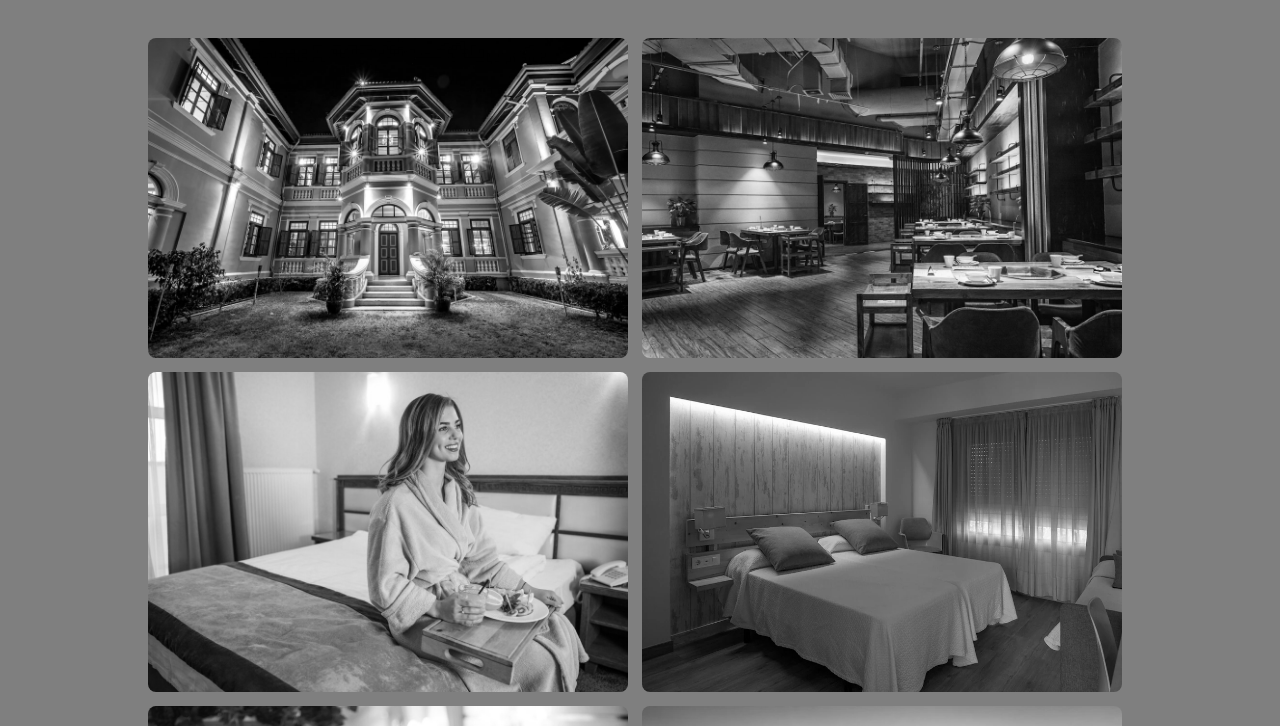
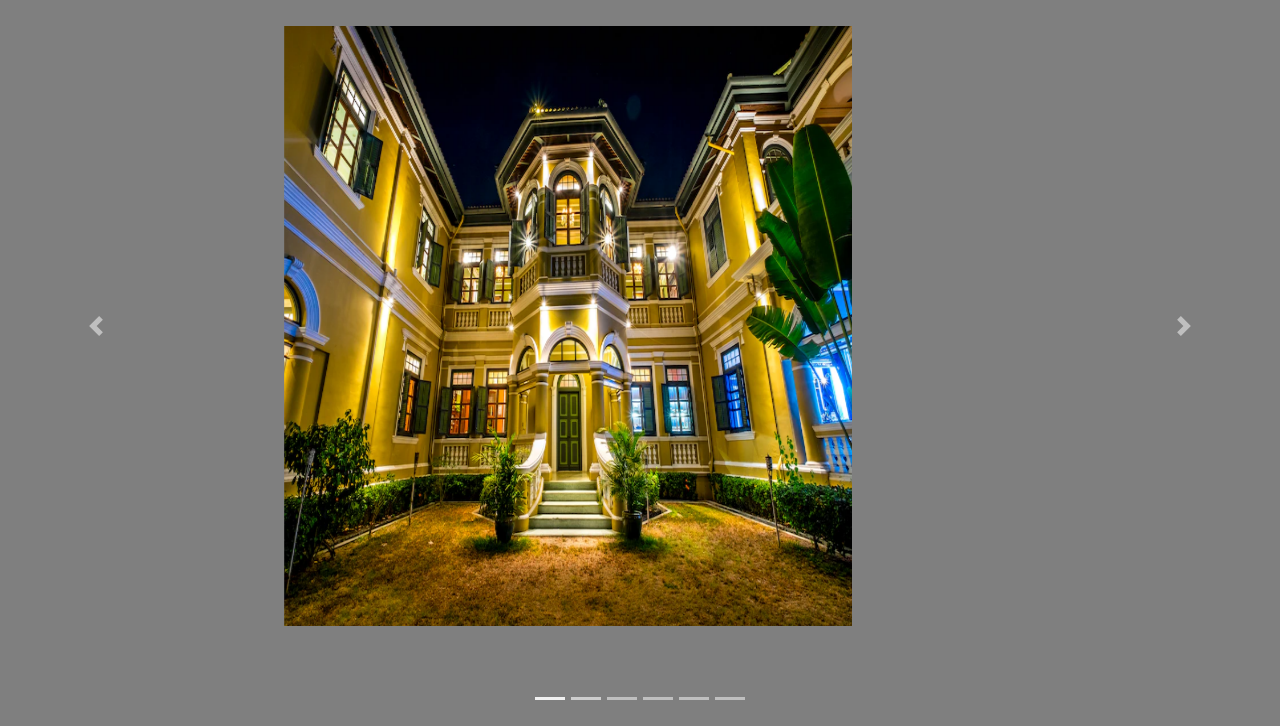
Before and after one commit to ydpatel0309/Hotel_MAX, a plain HTML site: page explor.html in a window 1280 px wide. Shown: the part 74-800 px from the top of the page. Drawn offline with nearby package versions, Linux system fonts and the light colour scheme.

Commit message:
Implemented a slideshow

```diff
--- a/explor.css
+++ b/explor.css
@@ -150,6 +150,14 @@ ul
     filter: grayscale(100%);
 
  }
+
+ .carousel-inner img {
+    width: 60%;
+    height: 100vh;
+    padding: 100px;
+
+
+  }
  footer{
     height: 40vh;
     background-color: #001861;
--- a/explor.html
+++ b/explor.html
@@ -9,6 +9,11 @@
     <link rel="preconnect" href="https://fonts.gstatic.com" crossorigin>
     <link rel="stylesheet" href="https://cdn.jsdelivr.net/npm/swiper@8/swiper-bundle.min.css" />
     <link rel="stylesheet" href="https://cdnjs.cloudflare.com/ajax/libs/font-awesome/6.2.0/css/all.min.css">
+
+    <link rel="stylesheet" href="https://cdn.jsdelivr.net/npm/bootstrap@4.6.2/dist/css/bootstrap.min.css">
+  <script src="https://cdn.jsdelivr.net/npm/jquery@3.7.1/dist/jquery.slim.min.js"></script>
+  <script src="https://cdn.jsdelivr.net/npm/popper.js@1.16.1/dist/umd/popper.min.js"></script>
+  <script src="https://cdn.jsdelivr.net/npm/bootstrap@4.6.2/dist/js/bootstrap.bundle.min.js"></script>
 
 
     <script src="/explor.js"></script>
@@ -52,7 +57,7 @@
                 <div class="images"><img src="img/bg2.png" alt="img"></div>
             </div>
         </div> -->
-        <div class="outerP">
+        <!-- <div class="outerP">
         <section class="outer">
             <div class="gallery">
                   <img src="img/gallery-img-5.webp"  alt="">
@@ -70,7 +75,51 @@
                 </div>
 
         </section>
-    </div>
+    </div> -->
+    <div id="demo" class="carousel slide" data-ride="carousel">
+
+        <!-- Indicators -->
+        <ul class="carousel-indicators">
+          <li data-target="#demo" data-slide-to="0" class="active"></li>
+          <li data-target="#demo" data-slide-to="1"></li>
+          <li data-target="#demo" data-slide-to="3"></li>
+          <li data-target="#demo" data-slide-to="4"></li>
+          <li data-target="#demo" data-slide-to="5"></li>
+          <li data-target="#demo" data-slide-to="6"></li>
+
+        </ul>
+
+        <!-- The slideshow -->
+        <div class="carousel-inner" align="center">
+          <div class="carousel-item active">
+            <img src="img/gallery-img-5.webp" alt="pic" width="1100" height="500">
+          </div>
+          <div class="carousel-item">
+            <img src="img/gallery-img-3.webp" alt="pic" width="1100" height="500">
+          </div>
+          <div class="carousel-item">
+            <img src="img/gallery-img-1.jpg" alt="pic" width="1100" height="500">
+          </div>
+          <div class="carousel-item">
+            <img src="img/gallery-img-2.webp" alt="pic" width="1100" height="500">
+          </div>
+          <div class="carousel-item">
+            <img src="img/gallery-img-4.webp" alt="pic" width="1100" height="500">
+          </div>
+          <div class="carousel-item">
+            <img src="img/gallery-img-6.webp" alt="pic" width="1100" height="500">
+          </div>
+        </div>
+
+        <!-- Left and right controls -->
+        <a class="carousel-control-prev" href="#demo" data-slide="prev">
+          <span class="carousel-control-prev-icon"></span>
+        </a>
+        <a class="carousel-control-next" href="#demo" data-slide="next">
+          <span class="carousel-control-next-icon"></span>
+        </a>
+      </div>
+
 
     </header>
 
```
